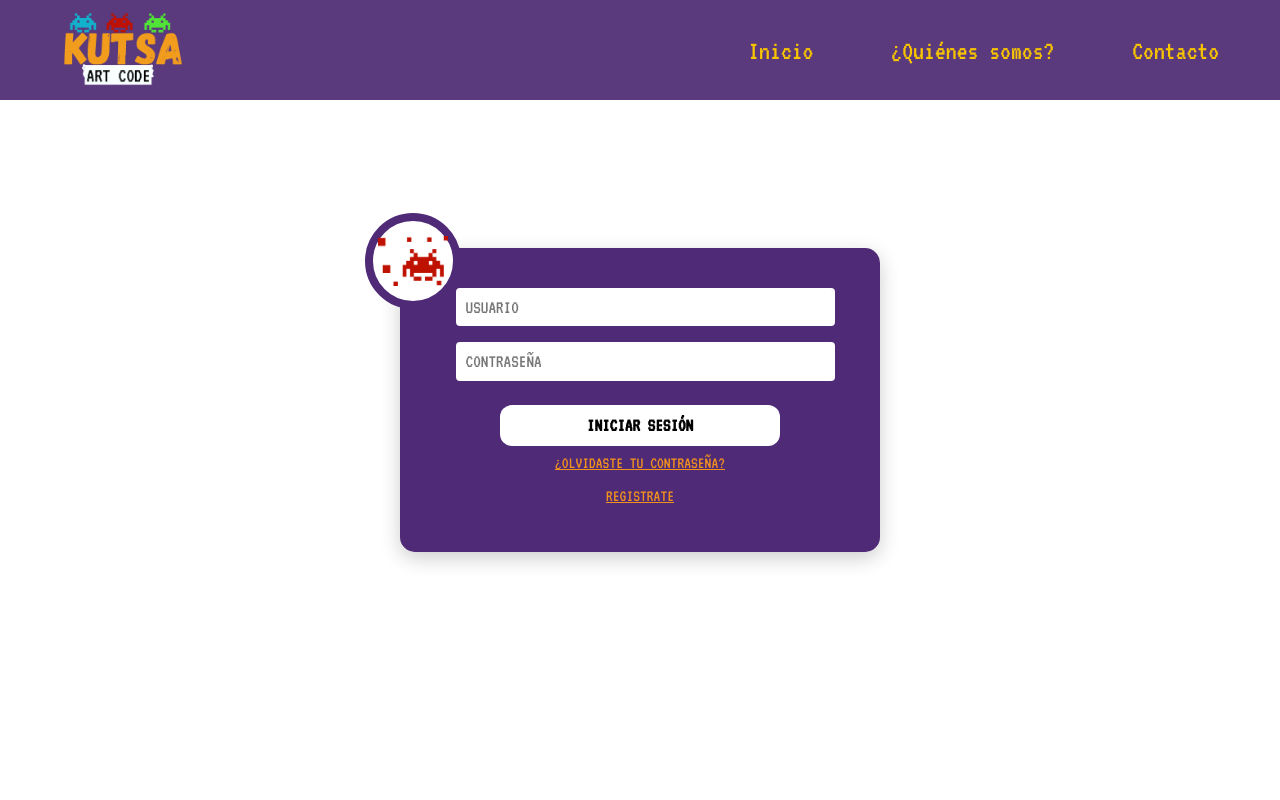
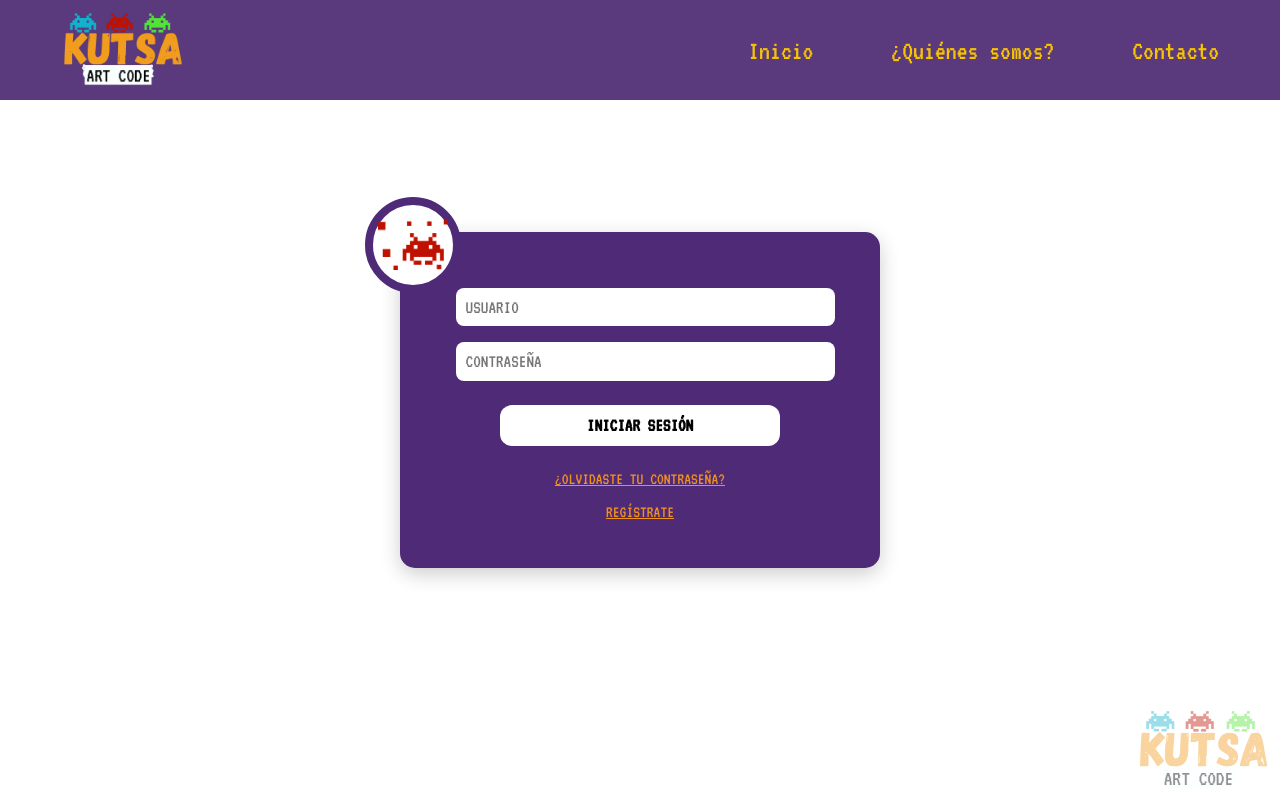
Before and after one commit to MarlonAngarita/Proyecto_final_v2, an Angular app in the folder Frontend/: page /login in a window 1280 px wide. Built offline with nearby package versions, Linux system fonts and the light colour scheme.

Commit message:
subiendo login actualizado,logo

```diff
--- a/Frontend/src/app/pages/Login/login.css
+++ b/Frontend/src/app/pages/Login/login.css
@@ -21,7 +21,7 @@ body, html {
   background-color: #4F2A77; /* morado oscuro */
   border-radius: 15px;
 
-  padding: 2rem 2.5rem 2.5rem;
+  padding: 3rem 2.5rem 2.5rem;
   position: relative;
   width: 400px;
   box-shadow: 0 6px 20px rgba(0, 0, 0, 0.2);
@@ -57,7 +57,7 @@ form input {
 
   margin: 0.5rem 1rem   ;
   border: none;
-  border-radius: 4px;
+  border-radius: 8px;
   font-family: 'VT323', monospace;
 }
 
@@ -88,7 +88,6 @@ form button:hover {
   color: #F2921D ;
   text-decoration: underline;
   font-family: 'VT323', monospace;
-  align-items: center;
 
   font-size: 17px;
   cursor: pointer;
@@ -101,3 +100,19 @@ form button:hover {
 .link-button:hover {
   color:#F2CA52  ;
 }
+
+.link-container {
+  display: flex;
+  flex-direction: column;
+  align-items: center;
+  margin-top: 1rem;
+}
+
+.logo-inferior {
+  position: fixed;
+  bottom: 10px;
+  right: 10px;
+  width: 130px;
+  opacity: 3.5;
+  z-index: 10;
+}
--- a/Frontend/src/app/pages/Login/login.html
+++ b/Frontend/src/app/pages/Login/login.html
@@ -1,17 +1,21 @@
 <div class="login-wrapper">
+
   <div class="login-card">
     <div class="icon-circle">
       <img src="/assets/rojo.png" alt="rojo claro" class="rojo" />
     </div>
 
     <form>
-      <input class="small-input" type="text" placeholder="USUARIO" />
-      <input class="small-input" type="password" placeholder="CONTRASEÑA" />
+      <input type="text" placeholder="USUARIO" />
+      <input type="password" placeholder="CONTRASEÑA" />
       <button type="submit">INICIAR SESIÓN</button>
     </form>
 
-    <!-- Enlaces estilo botón -->
-    <button class="link-button">¿OLVIDASTE TU CONTRASEÑA?</button>
-    <button class="link-button">REGISTRATE</button>
+    <!-- Enlaces subrayados -->
+    <div class="link-container">
+      <button class="link-button">¿OLVIDASTE TU CONTRASEÑA?</button>
+      <button class="link-button">REGÍSTRATE</button>
+    </div>
   </div>
 </div>
+<img src="assets/Logo_claro.png" alt="Logo claro" class="logo-inferior" />
```
